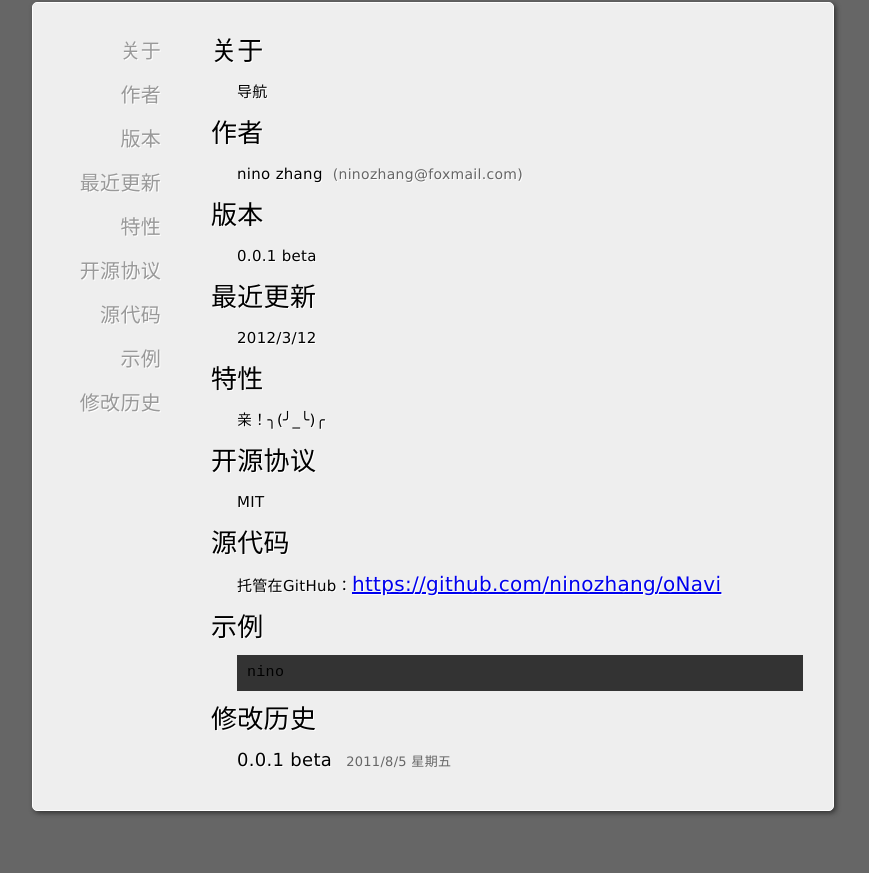
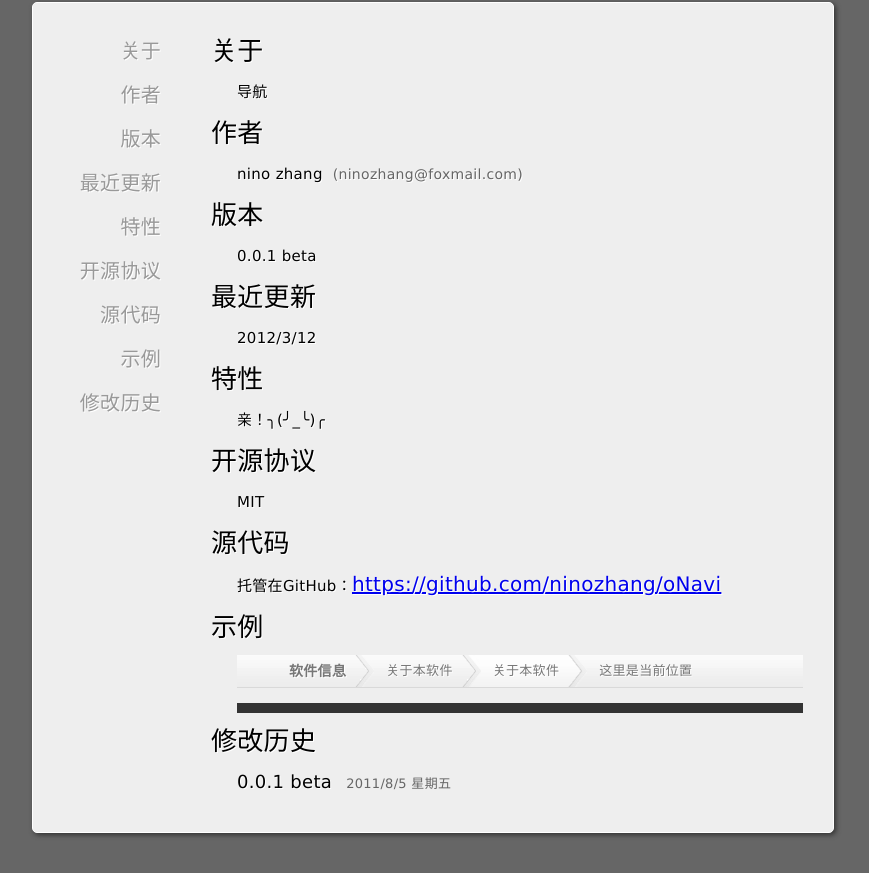
Before and after one commit to andylam2010/oNavi, a plain HTML site: page index.html in a window 1280 px wide. Shown: the part 64-937 px from the top of the page, without its empty margins (207-1076 px from the left). Before the commit the page ends 915 px from the top, so only its background shows below. Drawn offline with Linux system fonts and the light colour scheme; a script that the page names is missing.

Commit message:
first demo

```diff
--- a/index.html
+++ b/index.html
@@ -95,12 +95,29 @@ pre { text-shadow: none; }
 		<a name='examples'></a>
 		<div class='title'>示例</div>
 		<div class="content">
-			<div class="oselect_sample"><div id="sb1"></div></div>
+			<div class="oNavi">
+				<ul class="oNavi_list">
+					<li class="oNavi_item oNavi_first">
+						<span class="oNavi_subject">
+							软件信息
+						</span>
+					</li>
+			        <li class="oNavi_item oNavi_hover_prev">
+			        	<a href="#" class="oNavi_subject">关于本软件</a>
+			        </li>
+			        <li class="oNavi_item oNavi_hover">
+			        	<a href="#" class="oNavi_subject">关于本软件</a>
+			        </li>
+			        <li class="oNavi_item oNavi_last">
+			        	<span class="oNavi_subject">这里是当前位置</span>
+			        </li>
+			    </ul>
+			</div>
 			<script type='text/javascript'>
 
 			</script>
 			<pre class="prettyprint">
-nino</pre>
+</pre>
 		</div>
 		<a name='history'></a>
 		<div class='title'>修改历史</div>
--- a/src/css/oNavi.css
+++ b/src/css/oNavi.css
@@ -0,0 +1,8 @@
+.oNavi { height: 32px; background: url(../images/sprites.gif) repeat-x 0 -96px; border-bottom: 1px solid #D9D9D9; }
+  .oNavi_list { list-style: none; font-size: 13px; }
+    .oNavi_item { float: left; line-height: 32px; }
+      .oNavi_subject { display: block; height: 32px; padding: 0 28px 0 12px; background: url(../images/sprites.gif) no-repeat right top; color: #777; text-decoration: none; }
+      .oNavi_hover .oNavi_subject { background-position: right -32px; }
+      .oNavi_hover_prev .oNavi_subject { background-position: right -64px; }
+    .oNavi_first { font-size: 14px; font-weight: bold; color: #333; }
+    .oNavi_last .oNavi_subject { background: none; }
```
Also changed, not shown: src/images/sprites.gif (added).
